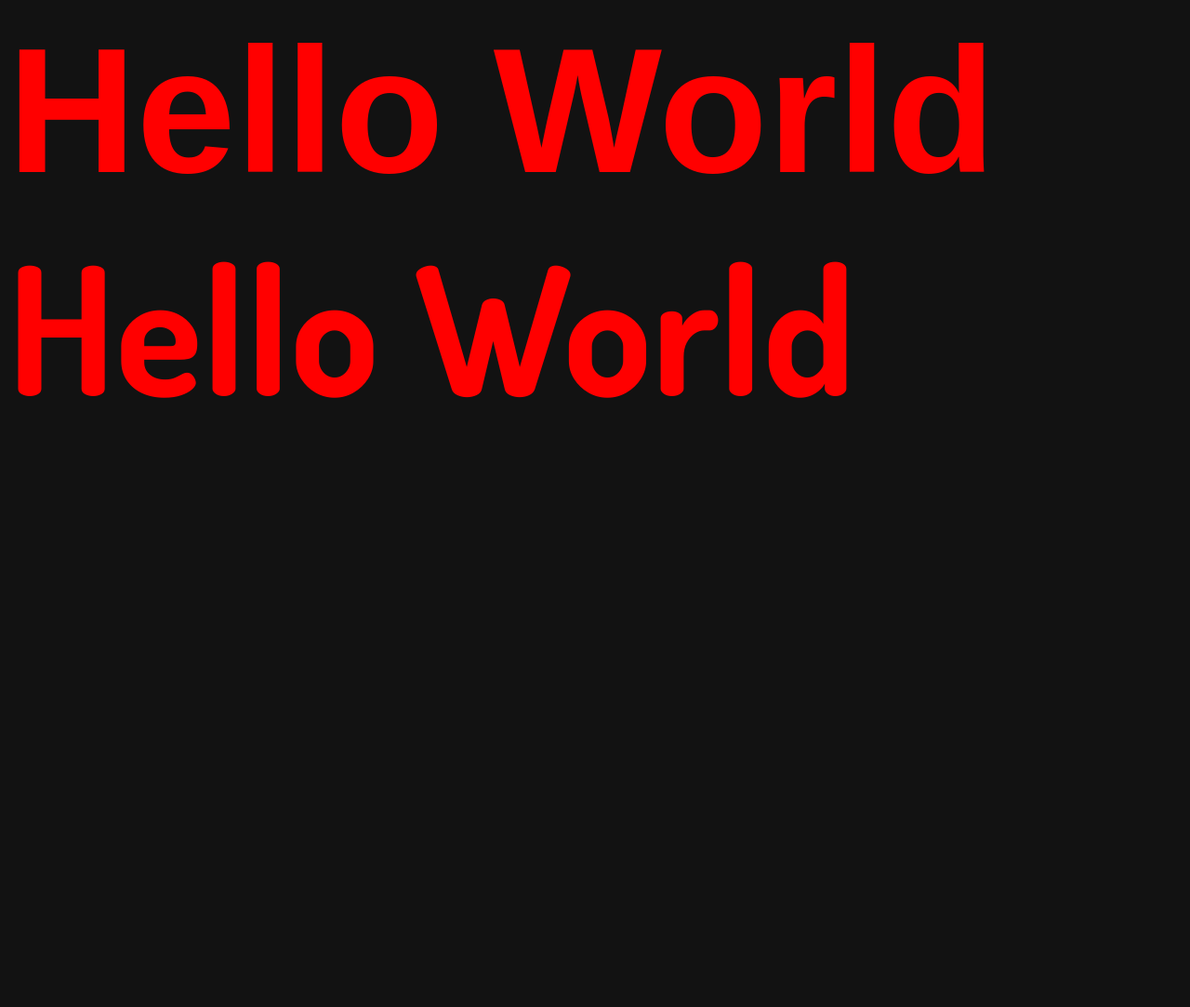
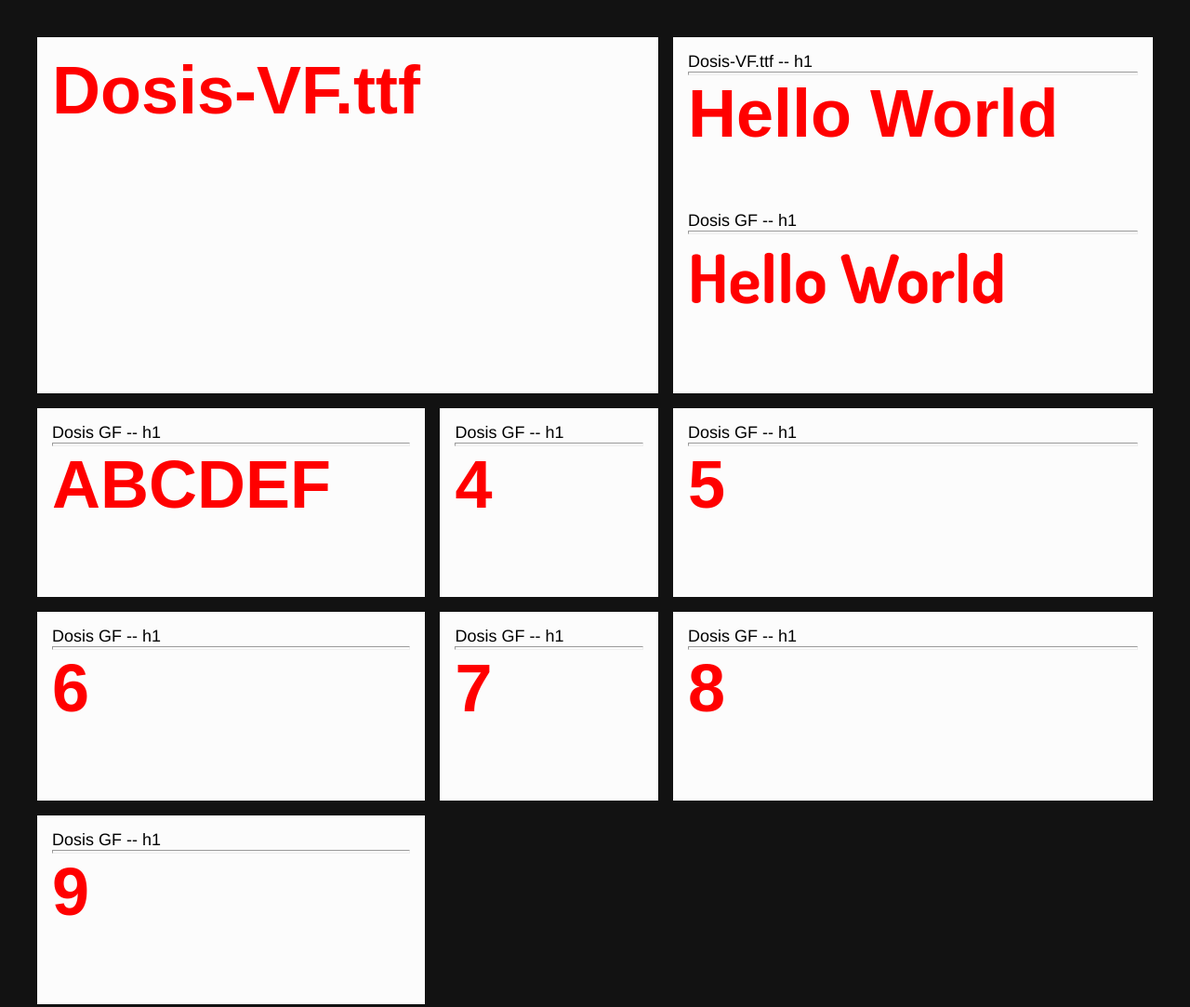
Before and after one commit to eliheuer/freefonts.neocities.org, a plain HTML site: page index.html in a window 1280 px wide. Shown: the top 1083 px of the page at 93% size. Before the commit the page ends 800 px from the top, so only its background shows below. Drawn offline with Linux system fonts and the light colour scheme; a web font is replaced by a local one.

Commit message:
adding IMB Plex link

```diff
--- a/index.html
+++ b/index.html
@@ -6,8 +6,63 @@
     <meta name=viewport content="width=device-width, initial-scale=1">
     <link rel="stylesheet" type="text/css" href="style.css">
     <link href="https://fonts.googleapis.com/css?family=Dosis:200,300,400,500,600,700,800&amp;subset=latin-ext" rel="stylesheet">
+    <link href="https://fonts.googleapis.com/css?family=IBM+Plex+Mono" rel="stylesheet">
 </head>
 <body>
+<div class="grid-container">
+    <div class="item1">
+        <h1>Dosis-VF.ttf</h1>
+    </div>
+
+    <div class="item2">
+        <p class="helvetica">Dosis-VF.ttf -- h1</p><hr>
+        <h1>Hello World</h1>
+        <p class="helvetica">Dosis GF -- h1</p><hr>
+        <h1 class="gflive">Hello World</h1>
+    </div>
+
+    <div class="item3">
+
+        <p class="helvetica">Dosis GF -- h1</p><hr>
+        <h1>ABCDEF</h1>
+    </div>
+
+    <div class="item4">
+        <p class="helvetica">Dosis GF -- h1</p><hr>
+        <h1>4</h1>
+    </div>
+
+    <div class="item5">
+        <p class="helvetica">Dosis GF -- h1</p><hr>
+        <h1>5</h1>
+    </div>
+
+    <div class="item6">
+        <p class="helvetica">Dosis GF -- h1</p><hr>
+        <h1>6</h1>
+    </div>
+
+    <div class="item7">
+        <p class="helvetica">Dosis GF -- h1</p><hr>
+        <h1>7</h1>
+    </div>
+
+    <div class="item8">
+        <p class="helvetica">Dosis GF -- h1</p><hr>
+        <h1>8</h1>
+    </div>
+
+   <div class="item9">
+        <p class="helvetica">Dosis GF -- h1</p><hr>
+        <h1>9</h1>
+    </div>
+
+
+
+
+
+</div>
+
     <h1>Hello World</h1>
     <h1 class="gflive">Hello World</h1>
 </body>
--- a/style.css
+++ b/style.css
@@ -15,8 +15,46 @@ h1 {
     margin: 0;
     color: red;
     font-family: 'Dosis-VF', sans-serif;
+    margin-bottom: 64px;
+}
+
+p {
+    margin: 0;
+    color: black;
+    font-size: 18px;
+}
+
+hr {
+    margin: 0;
+    style: solid;
+    height: 2px;
+}
+
+.helvetica {
+    font-family: 'Helvetica', sans-serif;
 }
 
 .gflive {
     font-family: 'Dosis', sans-serif;
 }
+
+.grid-container {
+  display: grid;
+  grid-template-columns: auto auto auto;
+  grid-gap: 16px;
+  background-color: #121212;
+  padding: 32px;
+}
+
+.grid-container > div {
+  background-color: rgba(255, 255, 255, 0.99);
+  text-align: left;
+  padding: 16px;
+  margin: 0;
+  font-size: 36px;
+}
+
+.item1 {
+    grid-column-start: 1;
+    grid-column-end: 3;
+}
```
